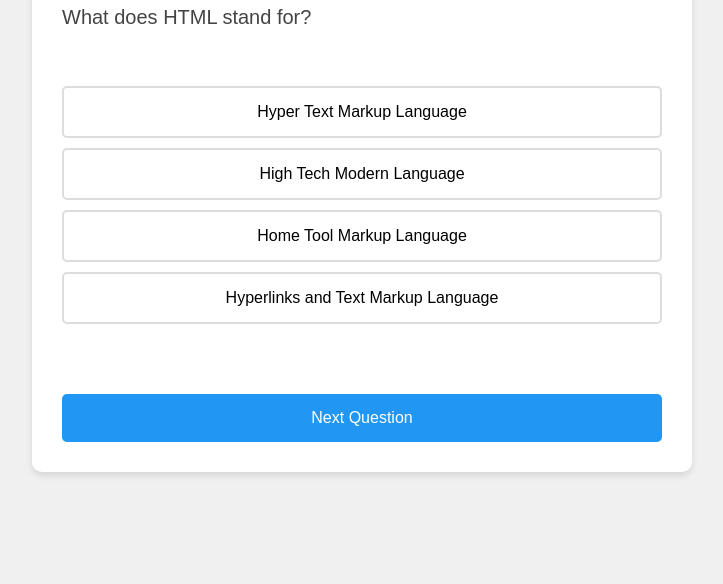
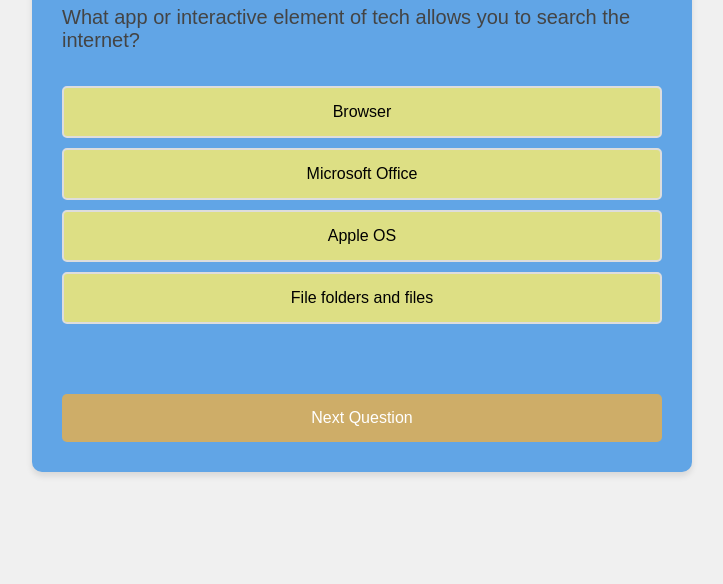
Before and after one commit to benjWood07/practice-quizApp-Ben-w, a plain HTML site: page index.html in a window 1280 px wide. Shown: the part 216-800 px from the top of the page, without its empty margins (278-1001 px from the left). Drawn offline with Linux system fonts and the light colour scheme.

Commit message:
added script.js and styles.css

```diff
--- a/script.js
+++ b/script.js
@@ -1,42 +1,42 @@
 // Array of question objects
 const questions = [
     {
-        question: "What does HTML stand for?",
+        question: "What app or interactive element of tech allows you to search the internet?",
         answers: [
-            "Hyper Text Markup Language",
-            "High Tech Modern Language",
-            "Home Tool Markup Language",
-            "Hyperlinks and Text Markup Language"
+            "Browser",
+            "Microsoft Office",
+            "Apple OS",
+            "File folders and files"
         ],
         correctAnswer: 0
     },
     {
-        question: "Which language is used for styling web pages?",
+        question: "Which anser is a typically accepted photo format for upload?",
         answers: [
-            "JavaScript",
-            "Python",
-            "CSS",
+            "TXT",
+            "JS",
+            "JPEG",
             "HTML"
         ],
         correctAnswer: 2
     },
     {
-        question: "What does DOM stand for?",
+        question: "What would be a the best option for submitting a specific question thgough a website for an organization?",
         answers: [
-            "Document Object Model",
-            "Data Object Management",
-            "Digital Optical Media",
-            "Desktop Operating Mode"
+            "Contact Us form",
+            "About Us page",
+            "Location page",
+            "Register as New User form"
         ],
         correctAnswer: 0
     },
     {
-        question: "Which symbol is used for single-line comments in JavaScript?",
+        question: "What would be the best answer for what user Data can be?",
         answers: [
-            "/* */",
-            "//",
-            "#",
-            "<!-->"
+            "How many visits a website receives",
+            "Preffered Contact Method",
+            "Browser specific site performance",
+            "Required MFA methods"
         ],
         correctAnswer: 1
     }
--- a/styles.css
+++ b/styles.css
@@ -10,7 +10,7 @@
 }
 
 .quiz-container {
-    background-color: white;
+    background-color: rgb(97, 165, 230);
     padding: 30px;
     border-radius: 10px;
     box-shadow: 0 4px 6px rgba(0, 0, 0, 0.1);
@@ -42,7 +42,7 @@
     font-size: 16px;
     border: 2px solid #ddd;
     border-radius: 5px;
-    background-color: white;
+    background-color: rgb(221, 223, 132);
     cursor: pointer;
     transition: all 0.3s;
 }
@@ -81,7 +81,7 @@
     width: 100%;
     padding: 15px;
     font-size: 16px;
-    background-color: #2196F3;
+    background-color: #cead68;
     color: white;
     border: none;
     border-radius: 5px;
```
